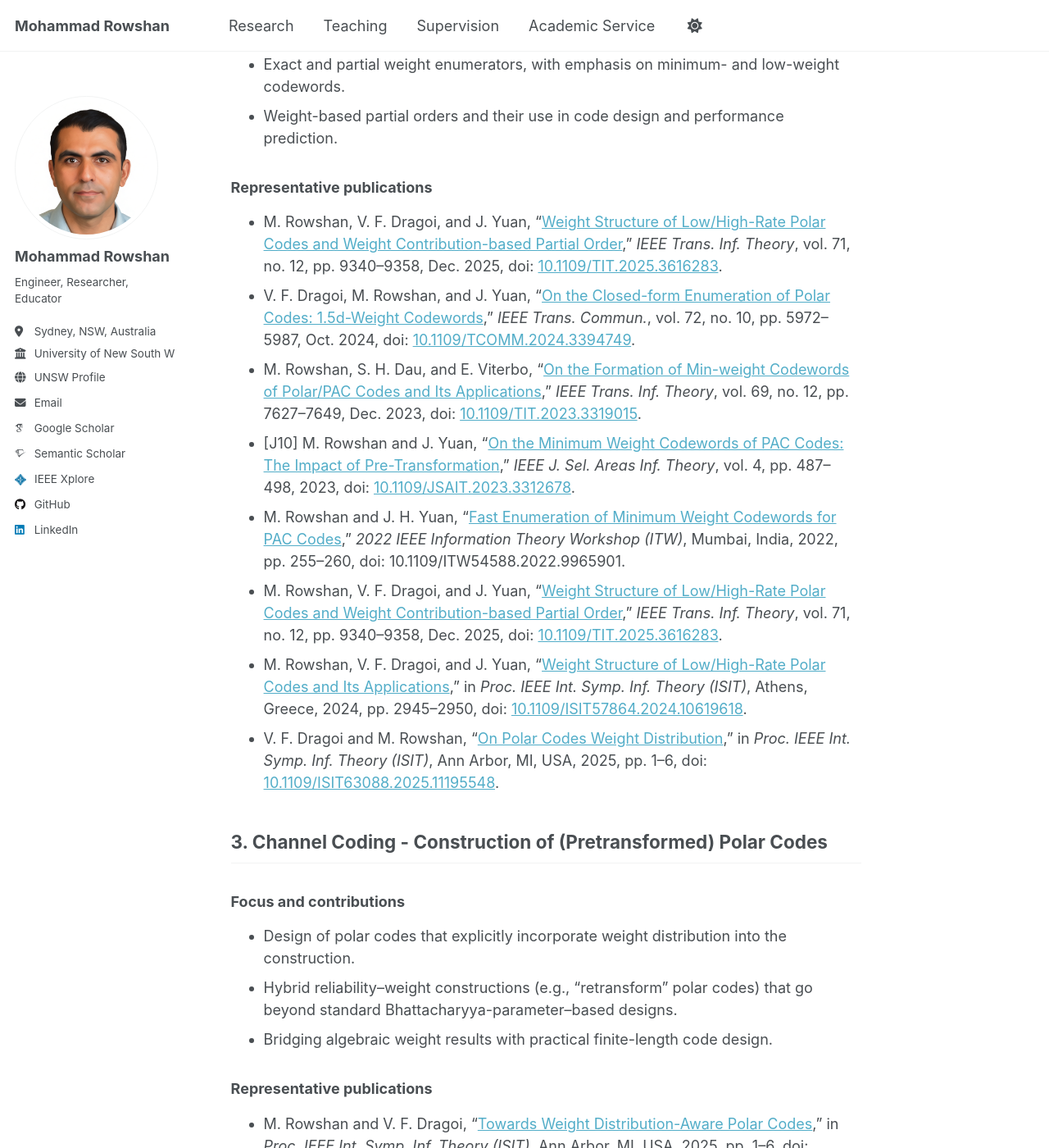
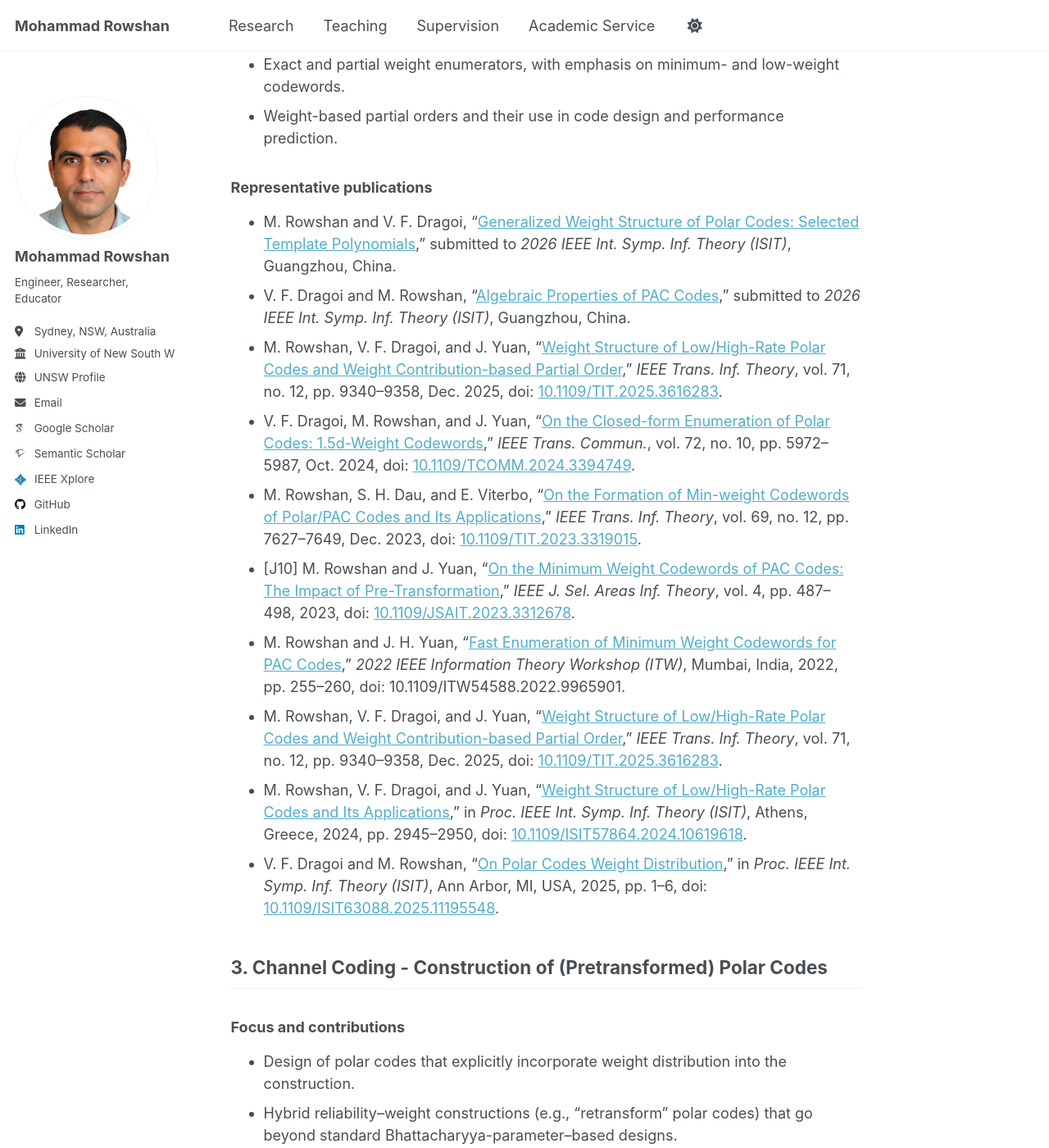
Before and after one commit to mohammad-rowshan/mohammad-rowshan.github.io, a Jekyll site: the page built from _pages/research.md, in a window 1280 px wide and 1400 px high, scrolled down 1699 px. Shown: the whole window at 82% size. Built offline with Jekyll 4.4.1, drawn with Linux system fonts in a browser that asks for light colours; some web fonts are replaced; a script that is not in the unit is left out; comment, search, counter and statistics services are not loaded; some of the changed text lies outside the part shown.

Commit message:
Update research.md

```diff
--- a/_pages/research.md
+++ b/_pages/research.md
@@ -51,6 +51,8 @@ For a complete list, please visit my [Google Scholar](https://scholar.google.com
 
 ### Representative publications
 
+- M. Rowshan and V. F. Dragoi, “[Generalized Weight Structure of Polar Codes: Selected Template Polynomials](https://arxiv.org/pdf/2601.10362),” submitted to *2026 IEEE Int. Symp. Inf. Theory (ISIT)*, Guangzhou, China.
+- V. F. Dragoi and M. Rowshan, “[Algebraic Properties of PAC Codes](https://arxiv.org/pdf/2601.10262),” submitted to *2026 IEEE Int. Symp. Inf. Theory (ISIT)*, Guangzhou, China.
 - M. Rowshan, V. F. Dragoi, and J. Yuan, “[Weight Structure of Low/High-Rate Polar Codes and Weight Contribution-based Partial Order](https://doi.org/10.1109/TIT.2025.3616283),” *IEEE Trans. Inf. Theory*, vol. 71, no. 12, pp. 9340–9358, Dec. 2025, doi: [10.1109/TIT.2025.3616283](https://doi.org/10.1109/TIT.2025.3616283).
 - V. F. Dragoi, M. Rowshan, and J. Yuan, “[On the Closed-form Enumeration of Polar Codes: 1.5d-Weight Codewords](https://doi.org/10.1109/TCOMM.2024.3394749),” *IEEE Trans. Commun.*, vol. 72, no. 10, pp. 5972–5987, Oct. 2024, doi: [10.1109/TCOMM.2024.3394749](https://doi.org/10.1109/TCOMM.2024.3394749).
 - M. Rowshan, S. H. Dau, and E. Viterbo, “[On the Formation of Min-weight Codewords of Polar/PAC Codes and Its Applications](https://doi.org/10.1109/TIT.2023.3319015),” *IEEE Trans. Inf. Theory*, vol. 69, no. 12, pp. 7627–7649, Dec. 2023, doi: [10.1109/TIT.2023.3319015](https://doi.org/10.1109/TIT.2023.3319015).
@@ -72,6 +74,7 @@ For a complete list, please visit my [Google Scholar](https://scholar.google.com
 
 ### Representative publications
 
+- M. Rowshan and V. F. Dragoi, “[A Hybrid Reliability–Weight Framework for Construction of Polar Codes](https://arxiv.org/pdf/2601.10376),” submitted to *2026 IEEE Int. Symp. Inf. Theory (ISIT)*, Guangzhou, China.
 - M. Rowshan and V. F. Dragoi, “[Towards Weight Distribution-Aware Polar Codes](https://doi.org/10.1109/ISIT63088.2025.11195275),” in *Proc. IEEE Int. Symp. Inf. Theory (ISIT)*, Ann Arbor, MI, USA, 2025, pp. 1–6, doi: [10.1109/ISIT63088.2025.11195275](https://doi.org/10.1109/ISIT63088.2025.11195275).
 - X. Gu, M. Rowshan, and J. Yuan, “[PAC Codes Meet CRC-Polar Codes](https://doi.org/10.1109/ITW62417.2025.11240368),” in *Proc. IEEE Inf. Theory Workshop (ITW)*, Sydney, NSW, Australia, 2025, pp. 1–6, doi: [10.1109/ITW62417.2025.11240368](https://doi.org/10.1109/ITW62417.2025.11240368).
 - X. Gu, M. Rowshan, and J. Yuan, “[Reverse Convolutional Precoding of Polar Codes: Design, Analysis, and Decoding Algorithms](https://doi.org/10.1109/OJCOMS.2025.3644338),” *IEEE Open J. Commun. Soc.*, vol. 6, pp. 7184–7199, 2025, doi: [10.1109/OJCOMS.2025.3644338](https://doi.org/10.1109/OJCOMS.2025.3644338).
```
